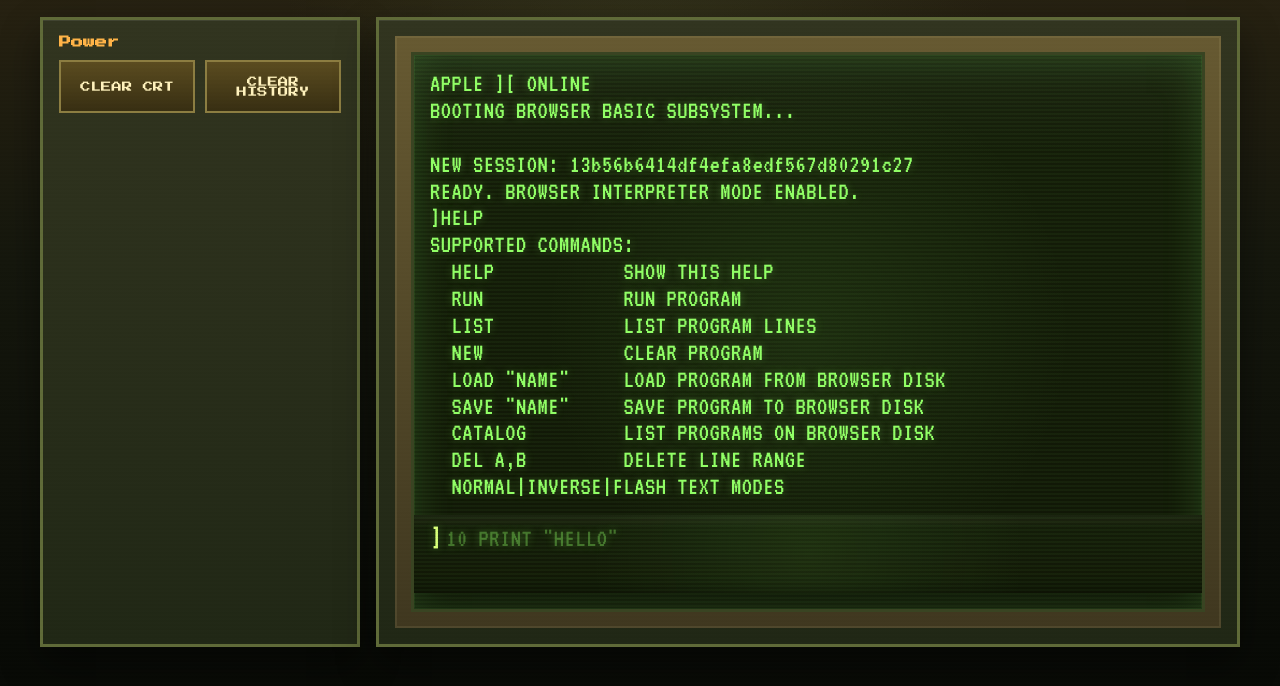
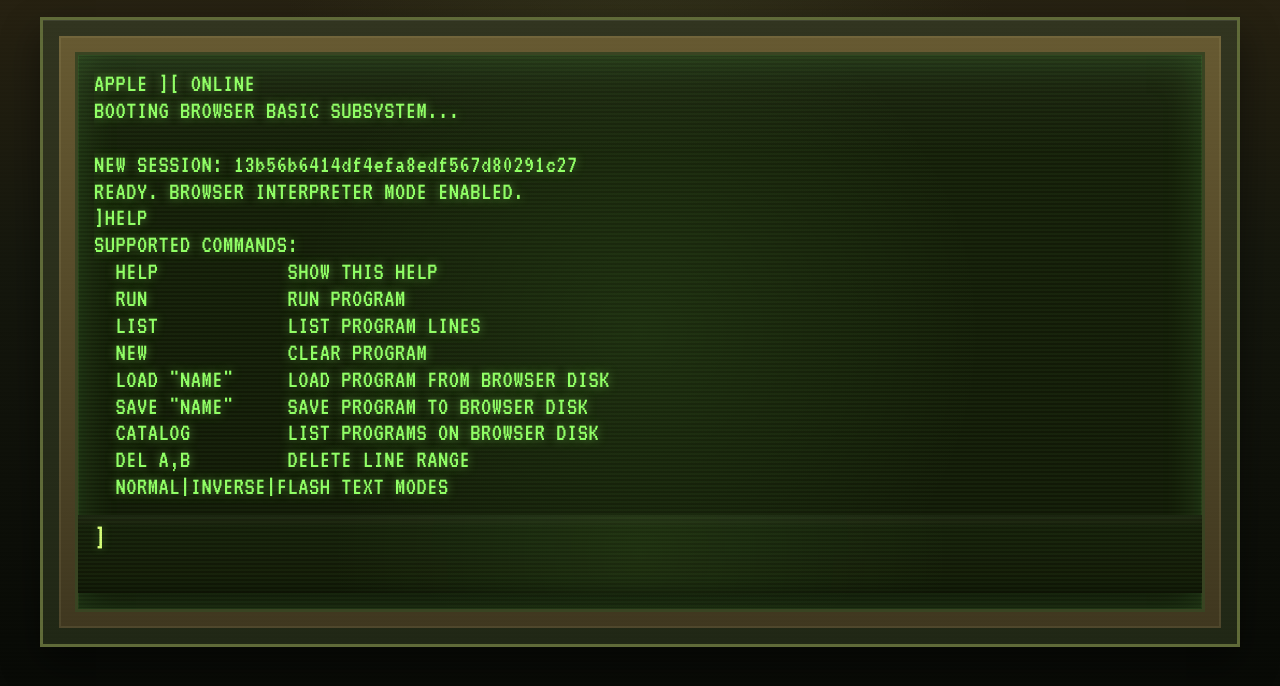
Before and after one commit to PatAltimore/applesoft-emulator, a website: page web/index.html in a window 1280 px wide. Shown: the part 98-784 px from the top of the page. Drawn offline with Linux system fonts and the light colour scheme; no server answers.

Commit message:
refactor: remove unused clear screen and clear history buttons; update layout and styles

```diff
--- a/web/app.js
+++ b/web/app.js
@@ -3,8 +3,6 @@ const config = window.APP_CONFIG ?? {};
 const outputEl = document.getElementById('output');
 const commandForm = document.getElementById('command-form');
 const commandInput = document.getElementById('command-input');
-const clearScreenButton = document.getElementById('clear-screen');
-const clearHistoryButton = document.getElementById('clear-history');
 const runtimeHintEl = document.getElementById('runtime-hint');
 const useBrowserRuntime = config.useBrowserRuntime !== false;
 const localRuntime = useBrowserRuntime && window.LocalApplesoftRuntime
@@ -150,7 +148,6 @@ function rememberCommand(command) {
   if (commandHistory[commandHistory.length - 1] !== trimmed) {
     commandHistory.push(trimmed);
     persistHistory();
-    renderHistory();
   }
 
   historyCursor = commandHistory.length;
@@ -297,6 +294,13 @@ async function resetSession() {
 }
 
 async function executeCommand(command) {
+  // Handle CLR command to clear screen
+  if (command.trim().toUpperCase() === 'CLR') {
+    replaceOutput('APPLE ][ ONLINE\nBOOTING BROWSER BASIC SUBSYSTEM...\n');
+    clearRuntimeHint();
+    return;
+  }
+
   if (!sessionId) {
     await createSession();
   }
@@ -389,21 +393,7 @@ commandInput.addEventListener('keydown', async event => {
   }
 });
 
-clearScreenButton.addEventListener('click', () => {
-  replaceOutput('APPLE ][ ONLINE\nREMOTE BASIC SUBSYSTEM\n');
-  clearRuntimeHint();
-});
-
-clearHistoryButton.addEventListener('click', () => {
-  commandHistory.length = 0;
-  historyCursor = 0;
-  persistHistory();
-  renderHistory();
-  appendOutput('COMMAND HISTORY CLEARED.');
-});
-
 replaceOutput('APPLE ][ ONLINE\nBOOTING BROWSER BASIC SUBSYSTEM...\n');
-renderHistory();
 
 if (useBrowserRuntime) {
   checkHealth()
--- a/web/index.html
+++ b/web/index.html
@@ -28,16 +28,6 @@
     </header>
 
     <main class="console-layout">
-      <aside class="control-panel panel">
-        <section>
-          <h2>Power</h2>
-          <div class="button-grid">
-            <button type="button" id="clear-screen">CLEAR CRT</button>
-            <button type="button" id="clear-history">CLEAR HISTORY</button>
-          </div>
-        </section>
-      </aside>
-
       <section class="crt panel" aria-label="Applesoft terminal">
         <div class="crt-bezel">
           <div class="crt-screen">
@@ -45,7 +35,7 @@
             <form id="command-form" class="command-bar">
               <div id="runtime-hint" class="runtime-hint" role="status" aria-live="polite"></div>
               <label class="prompt" for="command-input">]</label>
-              <textarea id="command-input" rows="2" spellcheck="false" placeholder='10 PRINT "HELLO"'></textarea>
+              <textarea id="command-input" rows="2" spellcheck="false"></textarea>
             </form>
           </div>
         </div>
--- a/web/styles.css
+++ b/web/styles.css
@@ -111,9 +111,7 @@ h2 {
 }
 
 .console-layout {
-  display: grid;
-  grid-template-columns: minmax(280px, 320px) 1fr;
-  gap: 1rem;
+  display: block;
 }
 
 .panel {
@@ -268,7 +266,7 @@ button:focus-visible {
   word-break: break-word;
   font-size: clamp(1.35rem, 2vw, 1.7rem);
   line-height: 1.05;
-  text-shadow: 0 0 8px rgba(145, 255, 102, 0.3);
+  text-shadow: 0 0 10px rgba(145, 255, 102, 0.5);
   padding-right: 0.5rem;
 }
 
@@ -383,7 +381,7 @@ textarea {
   font-size: 1.6rem;
   letter-spacing: 0.02em;
   padding: 0.3rem 0 0.55rem 0;
-  text-shadow: 0 0 8px rgba(145, 255, 102, 0.3);
+  text-shadow: 0 0 10px rgba(145, 255, 102, 0.5);
   position: relative;
   z-index: 2;
 }
@@ -397,10 +395,6 @@ textarea:focus {
 }
 
 @media (max-width: 920px) {
-  .console-layout {
-    grid-template-columns: 1fr;
-  }
-
   .crt-screen {
     min-height: 56vh;
   }
```
